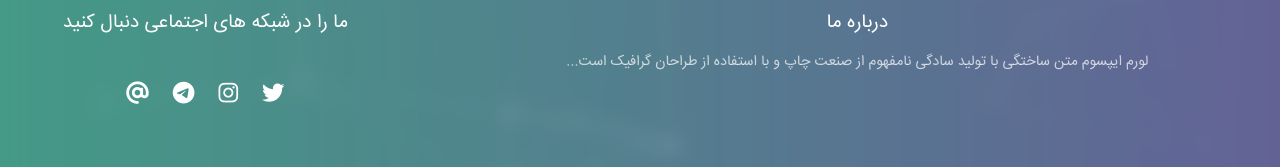
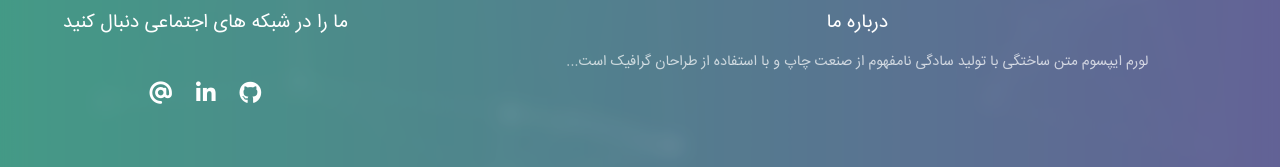
Before and after one commit to MiladSafariEsf/Computer-Shop-Frontend, a React (Create React App) app: page / in a window 1280 px wide. Shown: the part 589-756 px from the top of the page. Built offline with nearby package versions, Linux system fonts and the light colour scheme; no server answers.

Commit message:
Edit-footer

```diff
--- a/src/components/Footer.jsx
+++ b/src/components/Footer.jsx
@@ -16,9 +16,8 @@ function Footer() {
                     <div className="left">
                         <div className="title">ما را در شبکه های اجتماعی دنبال کنید</div>
                         <div className="socials">
-                            <a href="mailto:miladsafarishop@gmail.com" aria-label="انتقال به صفحه توییتر" className="footer-item"><i className="fab fa-twitter"></i></a>
-                            <a href="mailto:miladsafarishop@gmail.com" aria-label="انتقال به صفحه لینکدین" className="footer-item"><i className="fa-brands fa-instagram"></i></a>
-                            <a href="mailto:miladsafarishop@gmail.com" aria-label="انتقال به صفحه تلگرام" className="footer-item"><i className="fab fa-telegram"></i></a>
+                            <a href="mailto:miladsafarishop@gmail.com" aria-label="انتقال به صفحه گیت هاب" className="footer-item"><i className="fa-brands fa-github"></i></a>
+                            <a href="mailto:miladsafarishop@gmail.com" aria-label="انتقال به صفحه لینکدین" className="footer-item"><i className="fa-brands fa-linkedin-in"></i></a>
                             <a href="mailto:miladsafarishop@gmail.com" aria-label="ارسال ایمیل به سازنده سایت" className="footer-item"><i className="fa-solid fa-at"></i></a>
                         </div>
                     </div>
```
